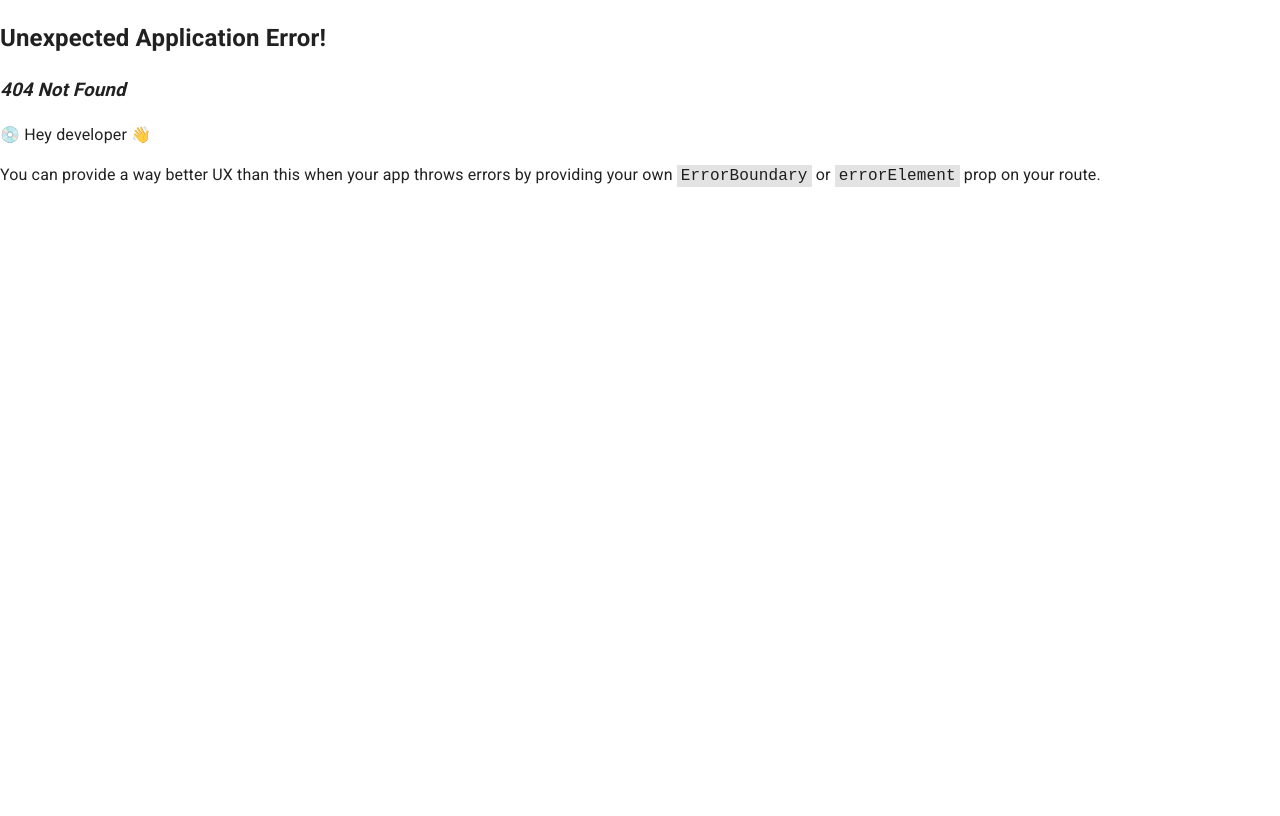
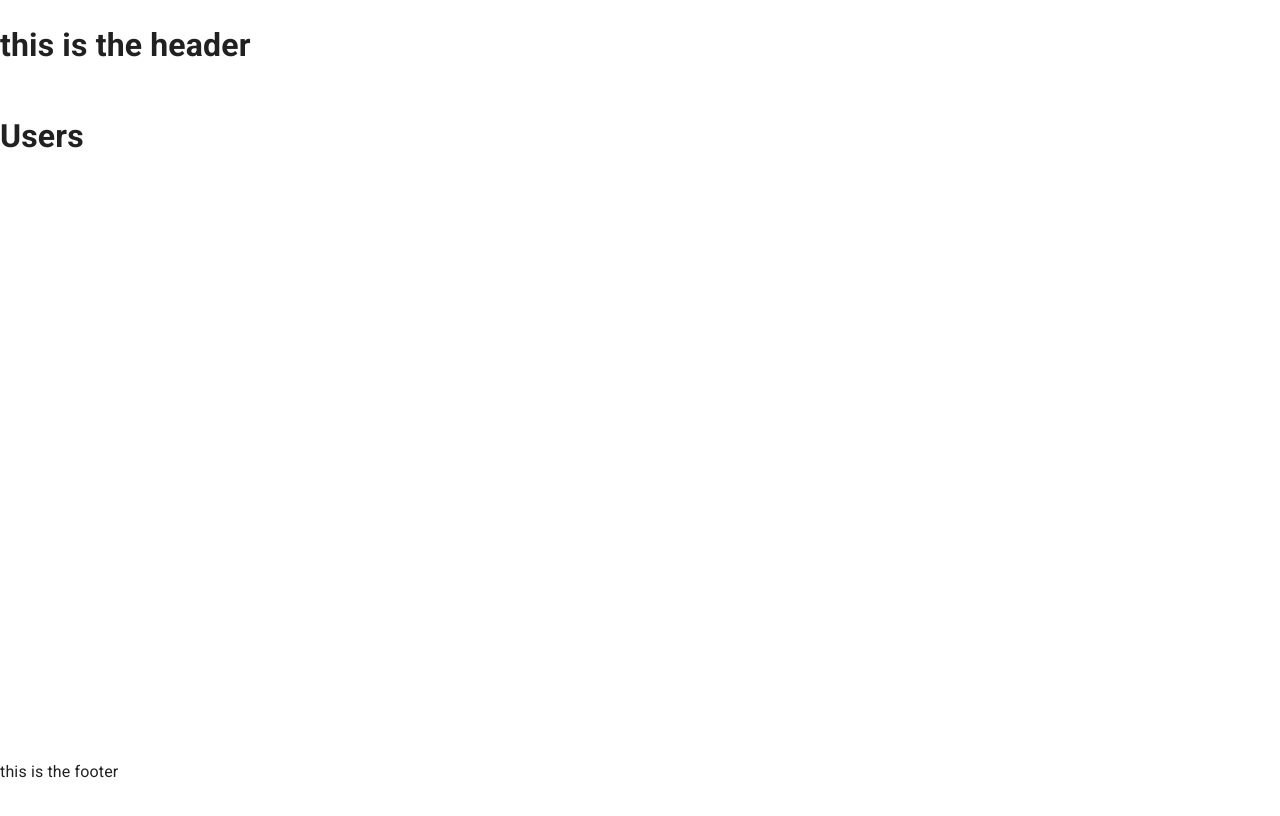
Before and after one commit to Nixxs/BloggAppClient, a React (Vite) app: page /users in a window 1280 px wide. Before the commit this address had no page. Shown: the top 816 px of the page. Built offline with nearby package versions, Linux system fonts and the light colour scheme; a web font is replaced by a local one.

Commit message:
added some pages as additional scaffolding

```diff
--- /dev/null
+++ b/src/pages/Home/index.jsx
@@ -0,0 +1,9 @@
+function Home() {
+    return (
+        <div>
+            <h1>Home</h1>
+        </div>
+    );
+}
+
+export default Home;
--- /dev/null
+++ b/src/pages/Users/index.jsx
@@ -0,0 +1,9 @@
+function Users() {
+    return (
+        <div>
+            <h1>Users</h1>
+        </div>
+    );
+}
+
+export default Users;
```
Also changed, not shown: src/App.jsx (+5 -5 lines).
